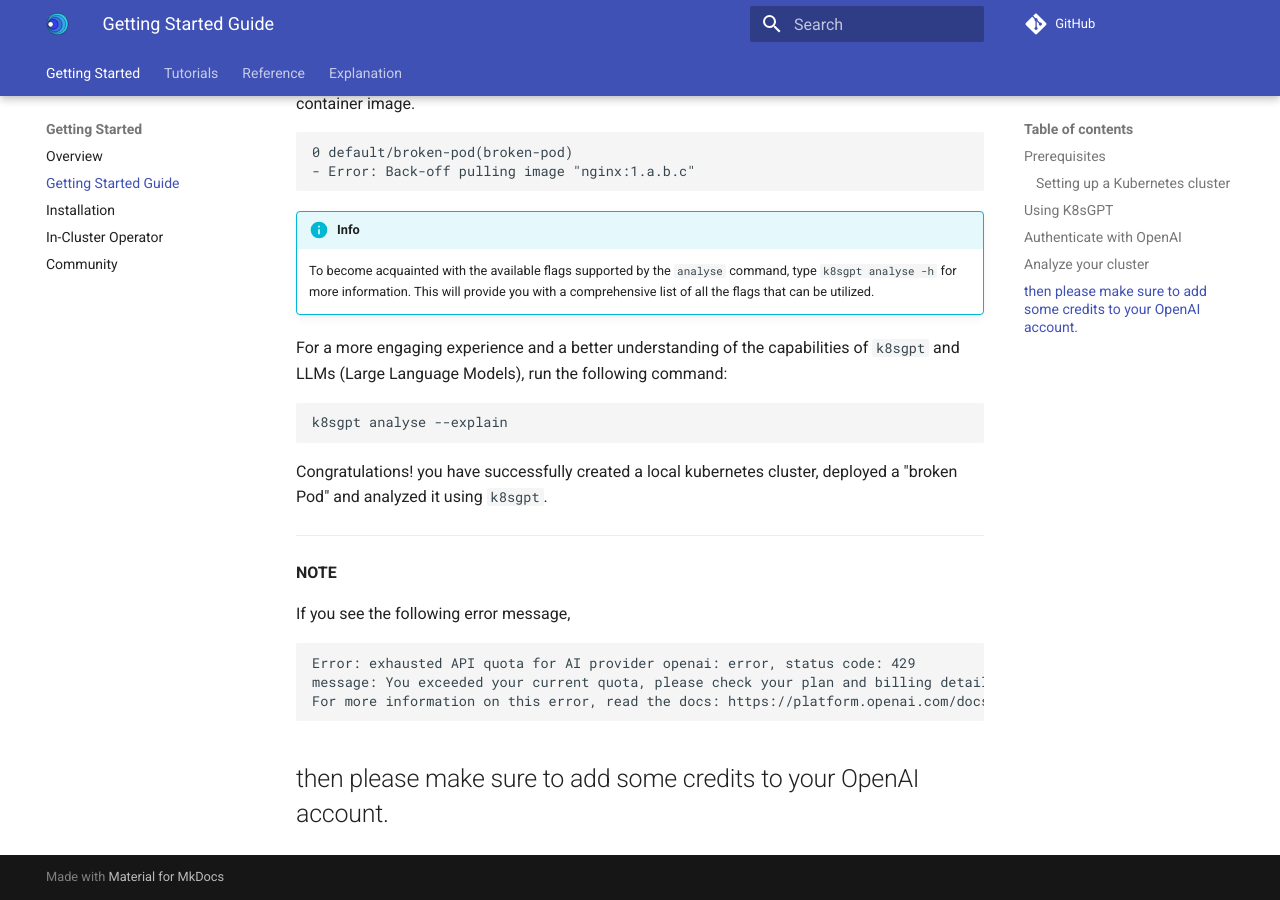
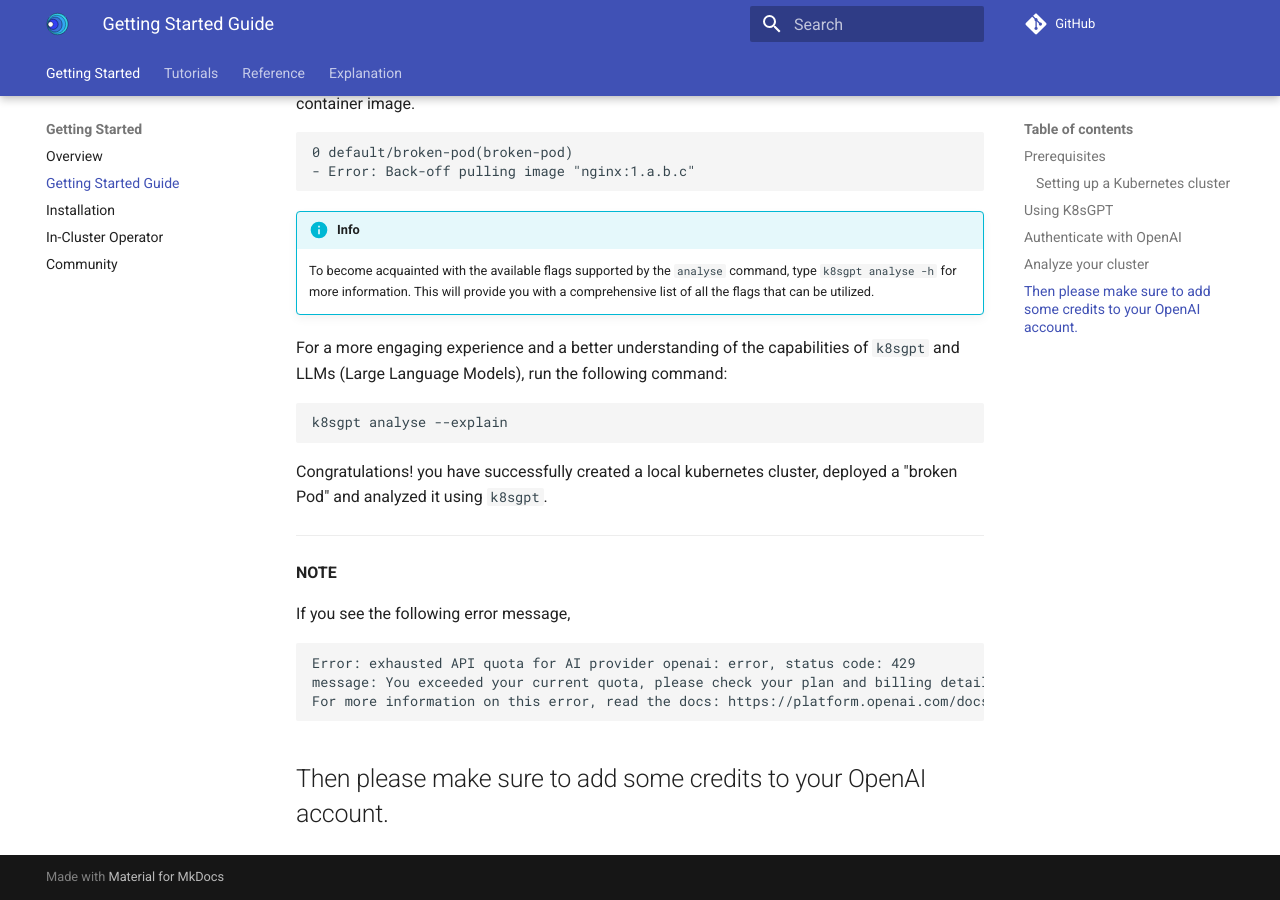
Before and after one commit to k8sgpt-ai/docs, an MkDocs documentation site: the page built from docs/getting-started/getting-started.md, in a window 1280 px wide and 900 px high, scrolled down 3610 px. Built offline with MkDocs 1.6.1 and Material for MkDocs 9.7.7, drawn with Linux system fonts in a browser that asks for light colours; comment, search, counter and statistics services are not loaded.

````diff
--- a/docs/getting-started/getting-started.md
+++ b/docs/getting-started/getting-started.md
@@ -171,5 +171,5 @@ Error: exhausted API quota for AI provider openai: error, status code: 429
 message: You exceeded your current quota, please check your plan and billing details.
 For more information on this error, read the docs: https://platform.openai.com/docs/guides/error-codes/api-errors.
 ```
-then please make sure to add some credits to your OpenAI account.
+Then please make sure to add some credits to your OpenAI account.
 ---
````
